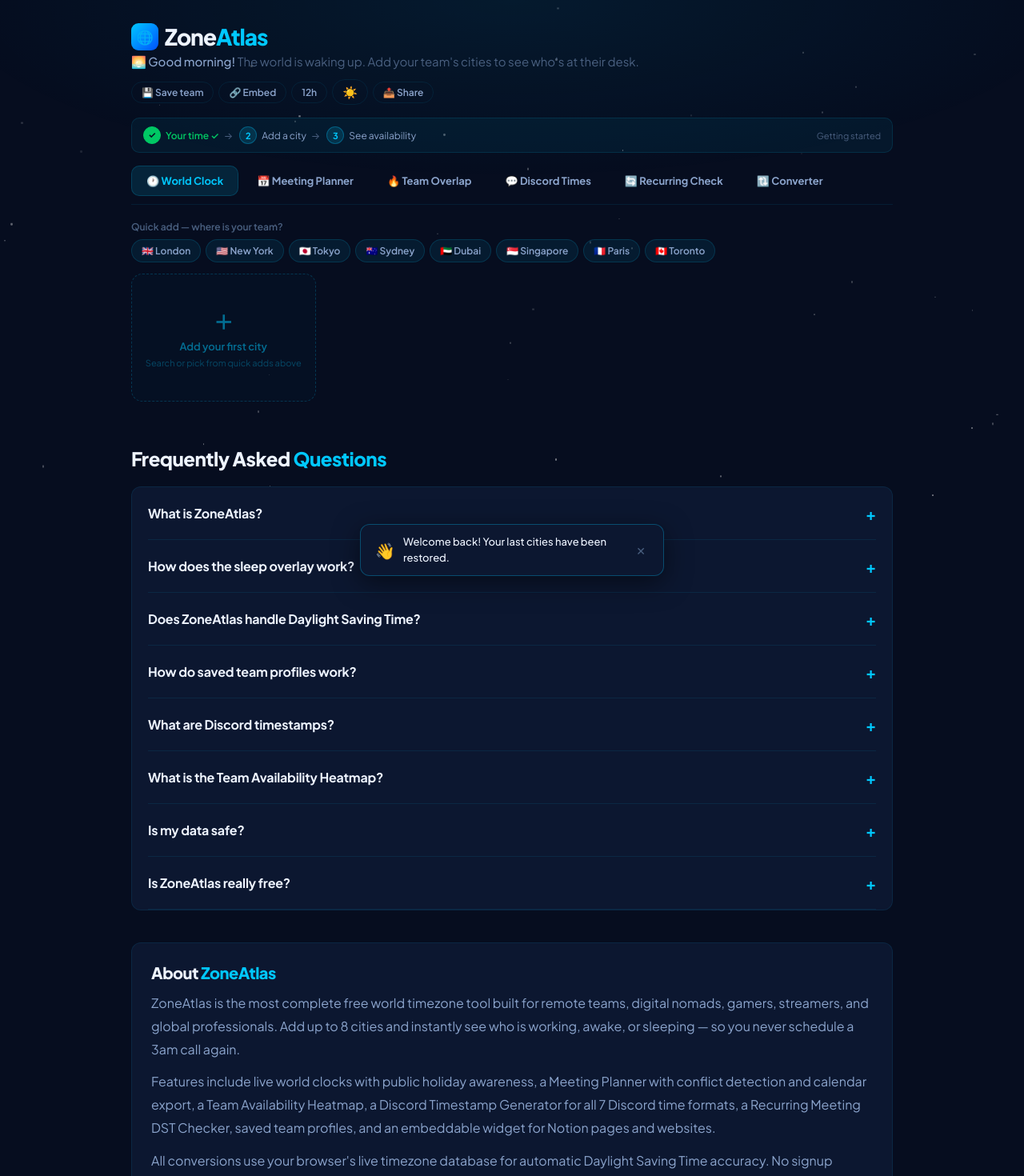
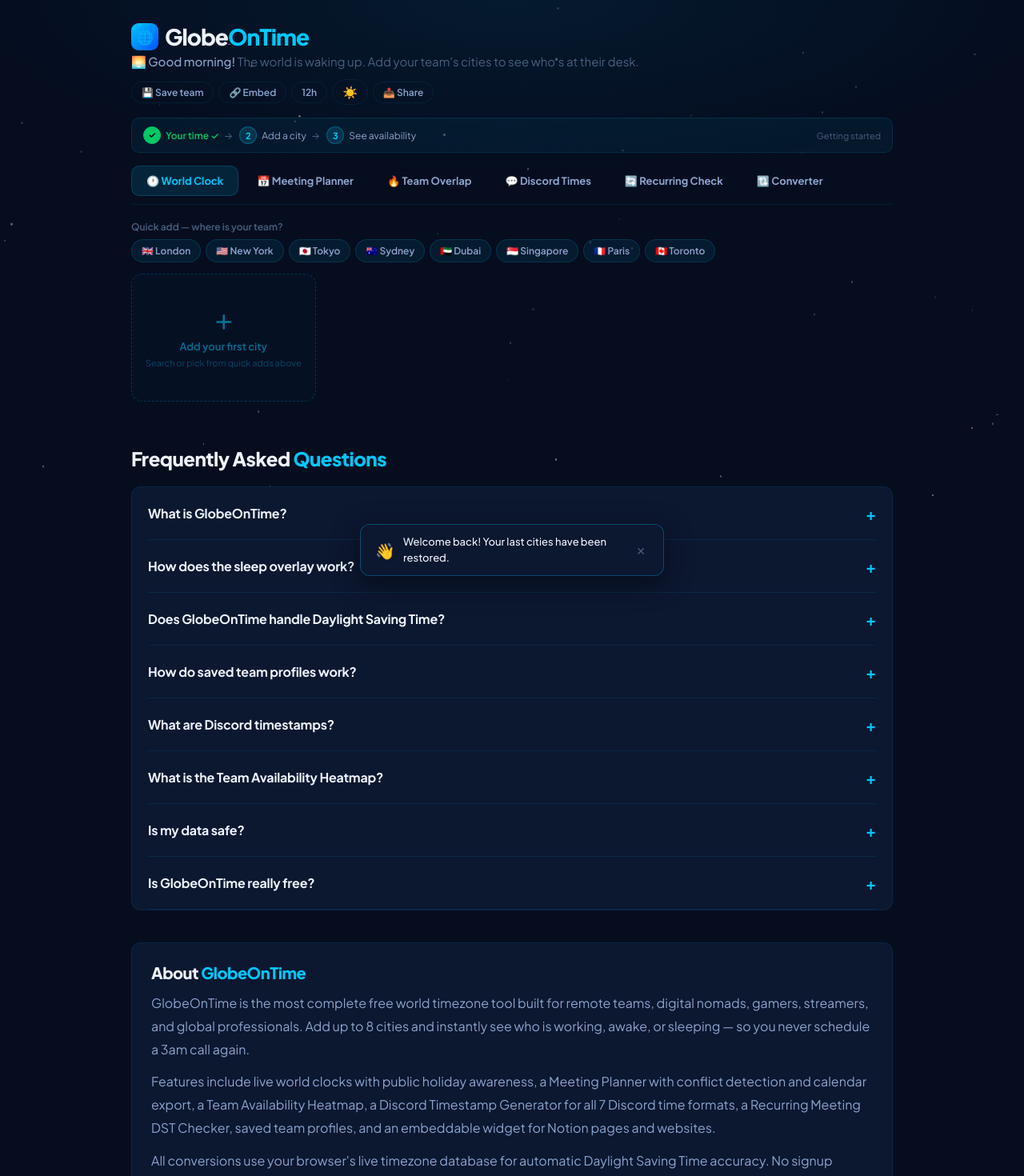
Before and after one commit to Boringsite/zoneatlas, a React (Vite) app: page / in a window 1280 px wide. Shown: the top 1470 px of the page at 80% size. Built offline with nearby package versions, Linux system fonts and the light colour scheme.

Commit message:
Rename ZoneAtlas to GlobeOnTime in FAQ

```diff
--- a/src/WorldTimezone.jsx
+++ b/src/WorldTimezone.jsx
@@ -707,14 +707,14 @@
 }
 
 const FAQ = [
-  { q: "What is ZoneAtlas?", a: "ZoneAtlas is the world's most complete free timezone tool. It shows live world clocks, a meeting planner, team availability heatmap, Discord timestamp generator, and a recurring meeting DST checker — all in one place with no signup required." },
+  { q: "What is GlobeOnTime?", a: "GlobeOnTime is the world's most complete free timezone tool. It shows live world clocks, a meeting planner, team availability heatmap, Discord timestamp generator, and a recurring meeting DST checker — all in one place with no signup required." },
   { q: "How does the sleep overlay work?", a: "The 24-hour timeline color codes each hour: green means work hours (9am-6pm), amber means awake but outside work hours, dark means sleeping. You can set custom work hours for each city using the settings icon on each clock card." },
-  { q: "Does ZoneAtlas handle Daylight Saving Time?", a: "Yes. All conversions use your browser's live timezone database which automatically updates for DST transitions in every country. The Recurring Meeting tab shows you how your weekly slot shifts throughout the year." },
+  { q: "Does GlobeOnTime handle Daylight Saving Time?", a: "Yes. All conversions use your browser's live timezone database which automatically updates for DST transitions in every country. The Recurring Meeting tab shows you how your weekly slot shifts throughout the year." },
   { q: "How do saved team profiles work?", a: "Save your team's cities as a named profile — like 'My Dev Team'. One click reloads everything instantly. Profiles are saved in your browser and never require an account. Your data never leaves your device." },
   { q: "What are Discord timestamps?", a: "Discord timestamps are codes like <t:1234567890:F> that automatically show in every Discord user's local time. Paste them in any server, DM, or announcement and they display correctly for everyone." },
   { q: "What is the Team Availability Heatmap?", a: "The heatmap shows every hour of the week color-coded by how many team members are in work hours. Green means everyone is available. It instantly reveals the best slots for meetings without back-and-forth emails." },
-  { q: "Is my data safe?", a: "ZoneAtlas collects no personal information. Saved team profiles are stored only in your browser's local storage — they never touch our servers. There is no account, no email required, and nothing to steal." },
-  { q: "Is ZoneAtlas really free?", a: "Yes, completely free forever. No signup, no subscription. ZoneAtlas is supported by non-intrusive advertising placed only in content areas — never inside the tool itself." },
+  { q: "Is my data safe?", a: "GlobeOnTime collects no personal information. Saved team profiles are stored only in your browser's local storage — they never touch our servers. There is no account, no email required, and nothing to steal." },
+  { q: "Is GlobeOnTime really free?", a: "Yes, completely free forever. No signup, no subscription. GlobeOnTime is supported by non-intrusive advertising placed only in content areas — never inside the tool itself." },
 ];
 
 // ── Toast Component ───────────────────────────────────────────────────────────
@@ -1013,7 +1013,7 @@
       const icon = si.status === "work" ? "✅" : si.status === "awake" ? "⚠️" : "😴";
       return `${z.flag} ${z.name}: ${fmtH(lh, u24)} ${icon}`;
     });
-    return `📅 Meeting time:\n${lines.join("\n")}\n\nScheduled with ZoneAtlas — zoneatlas.vercel.app`;
+    return `📅 Meeting time:\n${lines.join("\n")}\n\nScheduled with GlobeOnTime — globeontime.com`;
   };
 
   const generateDiscord = (format) => `<t:${toUnix(new Date(discordTime))}:${format}>`;
@@ -1088,7 +1088,7 @@
     return [...startMatch, ...includeMatch, ...countryMatch];
   })();
 
-  const embedCode = `<iframe src="https://zoneatlas.vercel.app?embed=1&cities=${zones.map(z => encodeURIComponent(z.name)).join(",")}" width="100%" height="200" frameborder="0" style="border-radius:12px;border:none"></iframe>`;
+  const embedCode = `<iframe src="https://globeontime.com?embed=1&cities=${zones.map(z => encodeURIComponent(z.name)).join(",")}" width="100%" height="200" frameborder="0" style="border-radius:12px;border:none"></iframe>`;
 
   const greeting = getTimeGreeting(now.getHours());
 
@@ -1169,7 +1169,7 @@
           <div>
             <div style={{ display: "flex", alignItems: "center", gap: 8, marginBottom: 4 }}>
               <div style={{ width: 34, height: 34, borderRadius: 9, background: "linear-gradient(135deg,#00c8ff,#0050ff)", display: "flex", alignItems: "center", justifyContent: "center", fontSize: 17 }}>🌐</div>
-              <h1 style={{ fontSize: 28, fontWeight: 900, letterSpacing: "-1px", color: "#eef4ff" }}>Zone<span style={{ color: "#00c8ff" }}>Atlas</span></h1>
+              <h1 style={{ fontSize: 28, fontWeight: 900, letterSpacing: "-1px", color: "#eef4ff" }}>Globe<span style={{ color: "#00c8ff" }}>OnTime</span></h1>
             </div>
             {/* Dynamic greeting */}
             <p style={{ fontSize: 15, color: "#8ba4cc", fontWeight: 500 }}>
@@ -1251,8 +1251,8 @@
         {showShareNudge && (
           <div className="nudge-bar">
             <span style={{ fontSize: 18 }}>📤</span>
-            <span style={{ flex: 1 }}>Loving ZoneAtlas? Your teammates will thank you for sharing it.</span>
-            <button onClick={() => { copy(window.location.href, "share", "Link copied!"); setShowShareNudge(false); }} className="action-btn" style={{ flexShrink: 0 }}>Share ZoneAtlas</button>
+            <span style={{ flex: 1 }}>Loving GlobeOnTime? Your teammates will thank you for sharing it.</span>
+            <button onClick={() => { copy(window.location.href, "share", "Link copied!"); setShowShareNudge(false); }} className="action-btn" style={{ flexShrink: 0 }}>Share GlobeOnTime</button>
             <button onClick={() => setShowShareNudge(false)} style={{ color: "#4a6080", fontSize: 13, background: "none", border: "none", cursor: "pointer", padding: "0 6px" }}>✕</button>
           </div>
         )}
@@ -1865,8 +1865,8 @@
 
         {/* ── About / SEO ── */}
         <div style={{ marginTop: 40, padding: 24, background: "#0c1730", border: "1px solid var(--border2)", borderRadius: 12 }}>
-          <h2 style={{ fontSize: 20, fontWeight: 800, marginBottom: 12, letterSpacing: "-0.5px" }}>About <span style={{ color: "#00c8ff" }}>ZoneAtlas</span></h2>
-          <p style={{ fontSize: 16, color: "#8ba4cc", lineHeight: 1.8, marginBottom: 12 }}>ZoneAtlas is the most complete free world timezone tool built for remote teams, digital nomads, gamers, streamers, and global professionals. Add up to 8 cities and instantly see who is working, awake, or sleeping — so you never schedule a 3am call again.</p>
+          <h2 style={{ fontSize: 20, fontWeight: 800, marginBottom: 12, letterSpacing: "-0.5px" }}>About <span style={{ color: "#00c8ff" }}>GlobeOnTime</span></h2>
+          <p style={{ fontSize: 16, color: "#8ba4cc", lineHeight: 1.8, marginBottom: 12 }}>GlobeOnTime is the most complete free world timezone tool built for remote teams, digital nomads, gamers, streamers, and global professionals. Add up to 8 cities and instantly see who is working, awake, or sleeping — so you never schedule a 3am call again.</p>
           <p style={{ fontSize: 16, color: "#8ba4cc", lineHeight: 1.8, marginBottom: 12 }}>Features include live world clocks with public holiday awareness, a Meeting Planner with conflict detection and calendar export, a Team Availability Heatmap, a Discord Timestamp Generator for all 7 Discord time formats, a Recurring Meeting DST Checker, saved team profiles, and an embeddable widget for Notion pages and websites.</p>
           <p style={{ fontSize: 16, color: "#8ba4cc", lineHeight: 1.8 }}>All conversions use your browser's live timezone database for automatic Daylight Saving Time accuracy. No signup required. No data stored on our servers. Free forever.</p>
 
```
